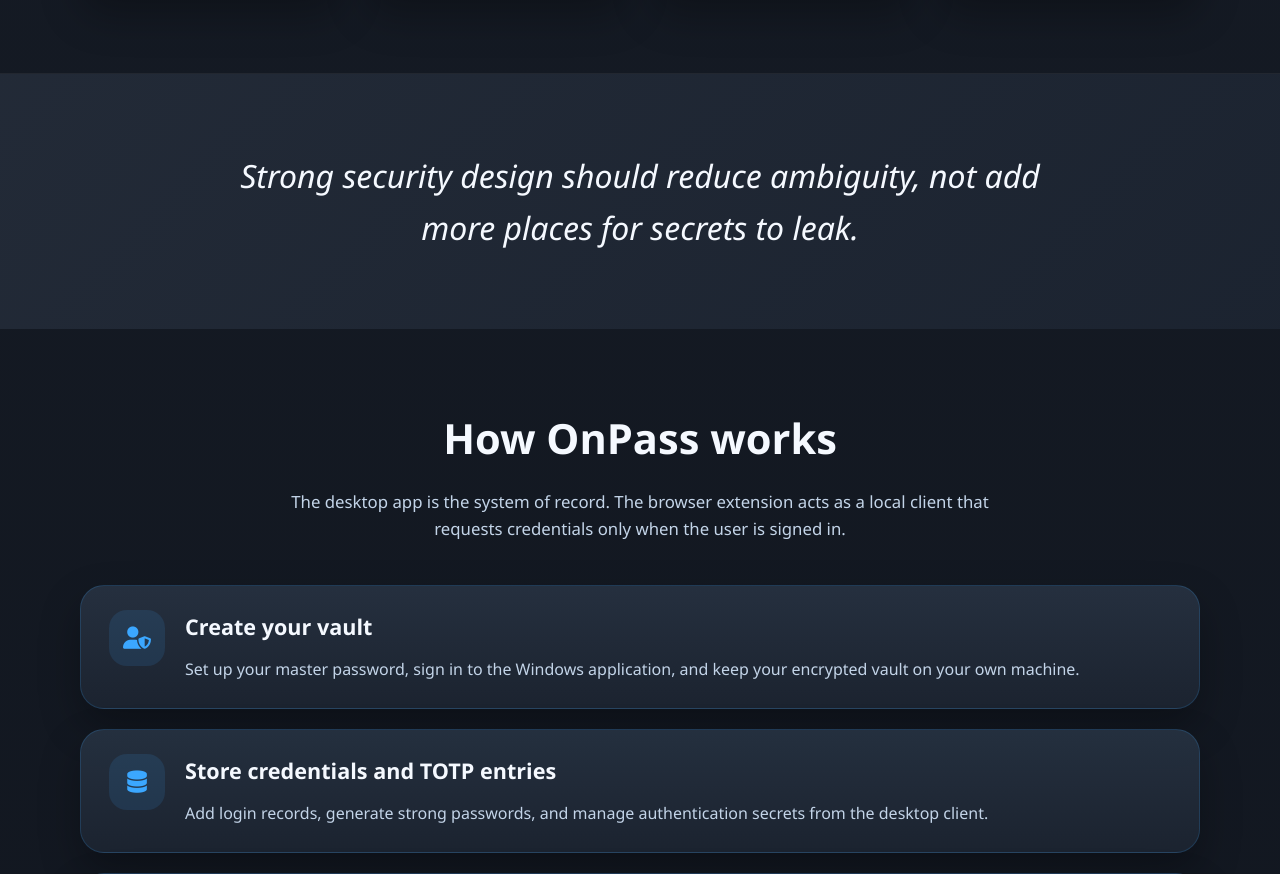
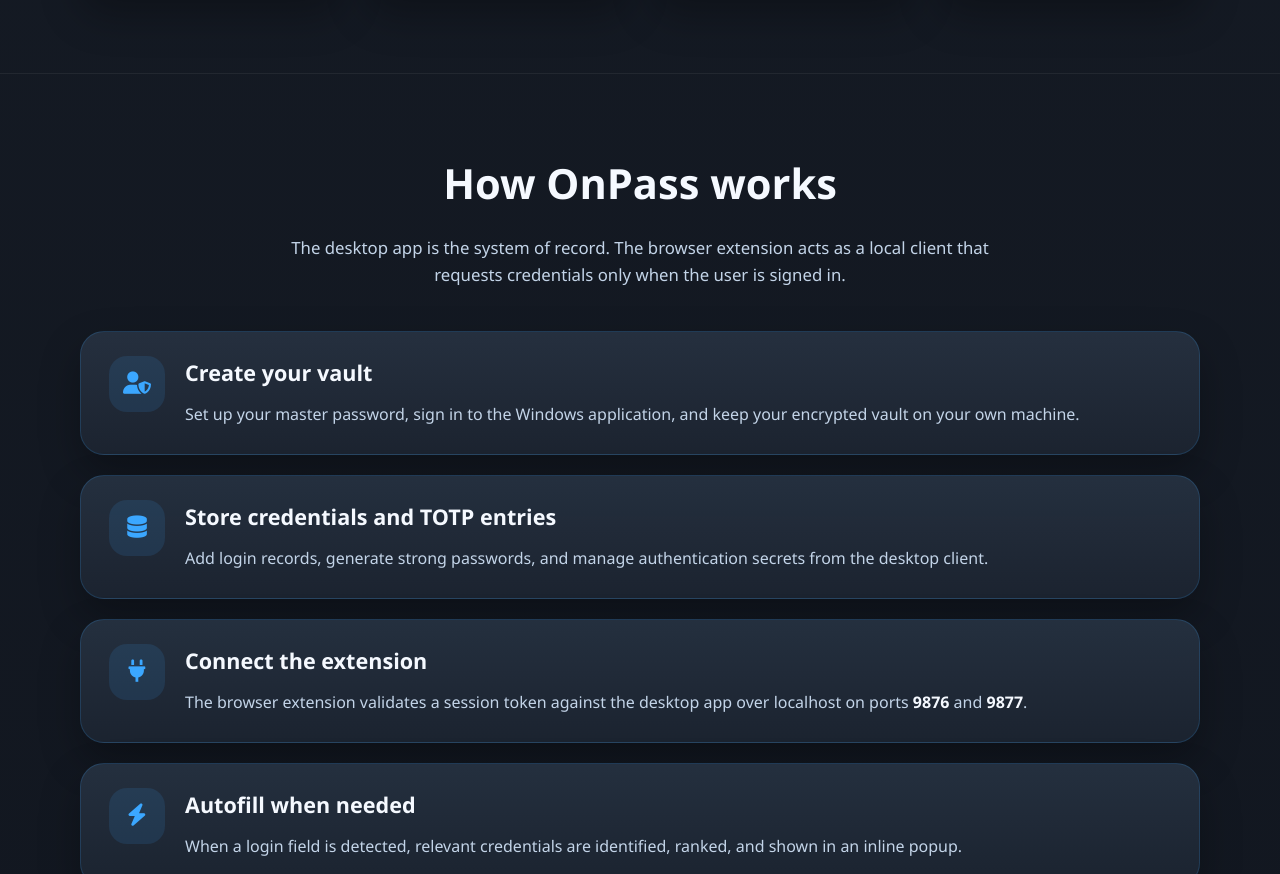
Before and after one commit to AL-KHATAB/OnPass-website, a website built with Vite: page index.html in a window 1280 px wide. Shown: the part 1452-2326 px from the top of the page. Built offline with nearby package versions, Linux system fonts and the light colour scheme.

Commit message:
Remove quote sections

```diff
--- a/css/styles.css
+++ b/css/styles.css
@@ -244,7 +244,6 @@
 .features,
 .how-it-works,
 .about-brief,
-.quote-section,
 footer {
     padding: 76px 0;
 }
@@ -364,19 +363,6 @@
     border-radius: 16px;
     margin-bottom: 18px;
     border: 1px solid rgba(255, 255, 255, 0.08);
-}
-
-.quote-section {
-    background: linear-gradient(135deg, rgba(35, 43, 56, 0.95), rgba(28, 36, 49, 0.95));
-}
-
-.quote-section blockquote {
-    max-width: 880px;
-    margin: 0 auto;
-    text-align: center;
-    font-size: clamp(1.4rem, 3vw, 2rem);
-    color: var(--text-color);
-    font-style: italic;
 }
 
 .steps-container {
@@ -514,7 +500,6 @@
     .features,
     .how-it-works,
     .about-brief,
-    .quote-section,
     footer {
         padding: 58px 0;
     }
--- a/index.html
+++ b/index.html
@@ -82,14 +82,6 @@
         </div>
     </section>
 
-    <section class="quote-section">
-        <div class="container">
-            <blockquote>
-                "Password management should be predictable, local, and under the user's control."
-            </blockquote>
-        </div>
-    </section>
-
     <section class="how-it-works">
         <div class="container">
             <h2 class="section-title">How OnPass works</h2>
--- a/js/script.js
+++ b/js/script.js
@@ -18,19 +18,3 @@
         });
     });
 });
-
-const securityQuotes = [
-    "Password management should be predictable, local, and under the user's control.",
-    'A vault is only useful when its trust model is clear and easy to defend.',
-    'Local-first security reduces exposure by removing unnecessary remote dependencies.',
-    'Autofill is only valuable when it stays practical on real login pages and predictable for the user.',
-    'Strong security design should reduce ambiguity, not add more places for secrets to leak.'
-];
-
-document.addEventListener('DOMContentLoaded', () => {
-    const quoteElement = document.querySelector('.quote-section blockquote');
-    if (quoteElement) {
-        const randomQuote = securityQuotes[Math.floor(Math.random() * securityQuotes.length)];
-        quoteElement.textContent = randomQuote;
-    }
-});
```
Also changed, not shown: about.html (+0 -8 lines).
